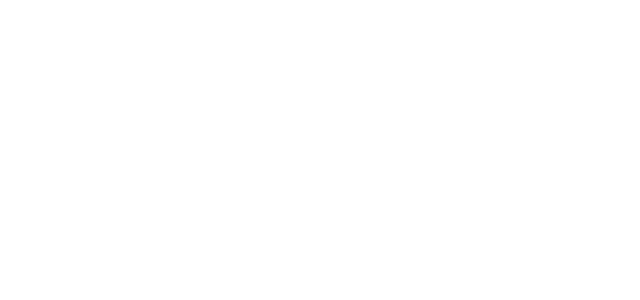
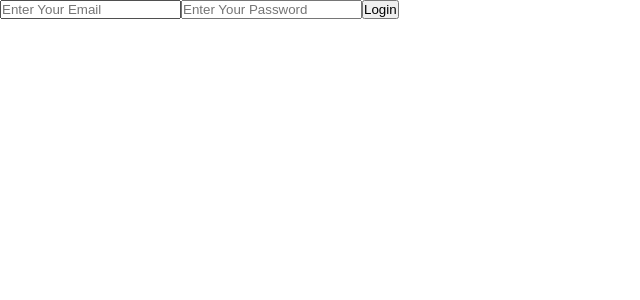
Before and after one commit to HasanAlasker/Secure-Web-Applications-Project, a React (Vite) app in the folder Client/: page /login in a window 1280 px wide. Shown: the top 300 px of the page, without its empty margins (0-640 px from the left). Built offline with nearby package versions, Linux system fonts and the light colour scheme.

Commit message:
basic login works, and better error handling on api endpoints

```diff
--- a/Client/src/api/user.js
+++ b/Client/src/api/user.js
@@ -1,28 +1,49 @@
+// src/api/user.js
 import api from "./axios";
 
 const endPoint = "/api/users";
 
 export const getAllUsers = async () => {
+  try {
     const res = await api.get(`${endPoint}/`);
     return { ok: true, data: res.data };
+  } catch (error) {
+    return { ok: false, error: error.message };
+  }
 };
 
 export const getMe = async () => {
+  try {
     const res = await api.get(`${endPoint}/me`);
     return { ok: true, data: res.data };
+  } catch (error) {
+    return { ok: false, error: error.message };
+  }
 };
 
 export const loginUser = async (data) => {
+  try {
     const res = await api.post(`${endPoint}/login`, data);
     return { ok: true, data: res.data };
+  } catch (error) {
+    return { ok: false, error: error.message };
+  }
 };
 
 export const registerUser = async (data) => {
+  try {
     const res = await api.post(`${endPoint}/register`, data);
     return { ok: true, data: res.data };
+  } catch (error) {
+    return { ok: false, error: error.message };
+  }
 };
 
 export const logoutUser = async () => {
+  try {
     const res = await api.post(`${endPoint}/logout`);
     return { ok: true, data: res.data };
+  } catch (error) {
+    return { ok: false, error: error.message };
+  }
 };
--- a/Client/src/pages/Login.Jsx
+++ b/Client/src/pages/Login.Jsx
@@ -1,6 +1,6 @@
 import React from "react";
 import { useAuth } from "../context/authContext";
-import { Form, Formik } from "formik";
+import { ErrorMessage, Field, Form, Formik } from "formik";
 import * as Yup from "yup";
 
 const validitionSchema = Yup.object({
@@ -22,7 +22,14 @@
 export default function Login() {
   const { user, loading, login } = useAuth();
 
-  const handleSubmit = () => {};
+  const handleSubmit = async (values, { setSubmitting, setStatus }) => {
+    const loginData = {
+      email: values.email,
+      password: values.password,
+    };
+    login(loginData);
+    console.log("form: ", loginData)
+  };
 
   return (
     <Formik
@@ -30,7 +37,36 @@
       validationSchema={validitionSchema}
       onSubmit={handleSubmit}
     >
-      {() => <Form></Form>}
+      {({ isSubmitting, touched, errors, status }) => (
+        <Form>
+          <Field
+            type="email"
+            id="email"
+            name="email"
+            placeholder="Enter Your Email"
+          />
+          <ErrorMessage
+            name="email"
+            component="div"
+            className="error-message"
+          />
+          <Field
+            type="password"
+            id="password"
+            name="password"
+            placeholder="Enter Your Password"
+          />
+          <ErrorMessage
+            name="password"
+            component="div"
+            className="error-message"
+          />
+
+          <button disabled={isSubmitting || loading} type="submit">
+            {isSubmitting ? "Logging in..." : "Login"}
+          </button>
+        </Form>
+      )}
     </Formik>
   );
 }
```
Lines whose indentation alone changed are shown as unchanged.
